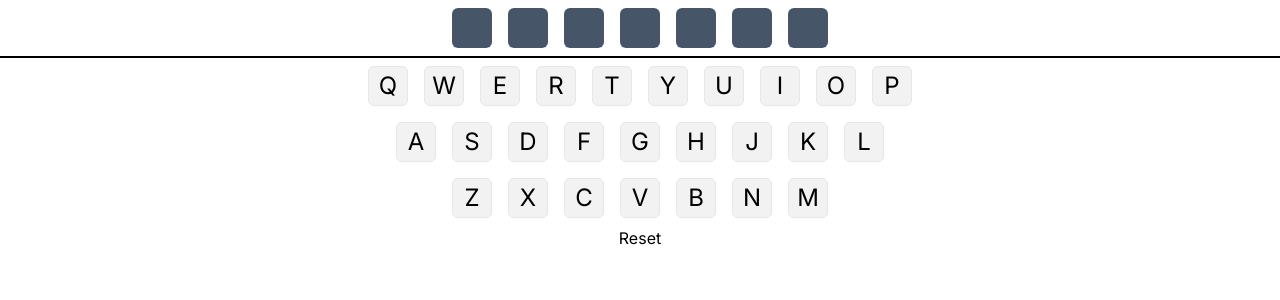
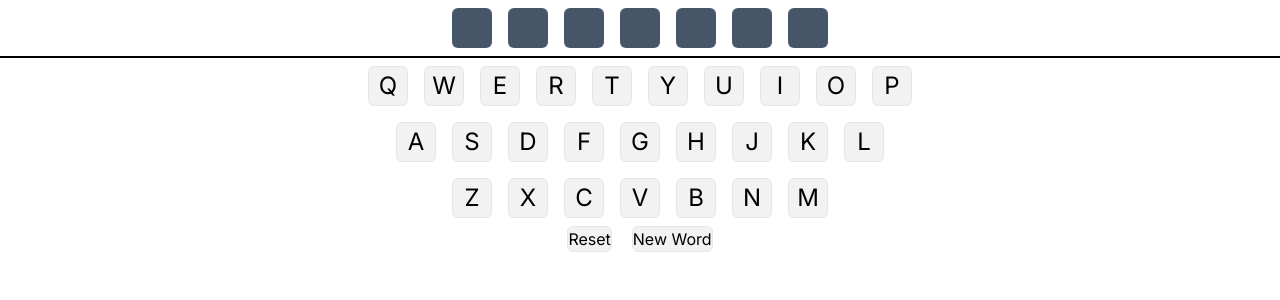
Before and after one commit to kristi000/hangman-game, a Next.js app: page / in a window 1280 px wide. Shown: the top 300 px of the page. Built offline with nearby package versions, Linux system fonts and the light colour scheme.

Commit message:
small fix

```diff
--- a/app/globals.css
+++ b/app/globals.css
@@ -6,4 +6,7 @@
   .keyboard-btn {
     @apply bg-[#f2f2f2] uppercase border duration-100  text-black text-2xl w-10 h-10 rounded-md flex justify-center items-center m-2;
   }
+  .control-btn {
+    @apply bg-[#f2f2f2] border rounded-md;
+  }
 }
--- a/components/Hangman.tsx
+++ b/components/Hangman.tsx
@@ -36,15 +36,15 @@ const Hangman = () => {
     ) {
       setIsWin(true)
     }
+    if (toGuessWord === "") {
+      setIsWin(false)
+    }
   }, [guessedLetters])
 
-  const checkHasWon = () => {
-    if (isWin) {
-      console.log("fitove karin")
-      setIsWin(false)
-      setToGuessWord(randomWord())
-      setGuessedLetters([])
-    }
+  const resetBtn = () => {
+    setIsWin(false)
+    setToGuessWord(randomWord())
+    setGuessedLetters([])
   }
   return (
     <div className="flex flex-col items-center">
@@ -59,7 +59,14 @@ const Hangman = () => {
       ) : (
         <div>loading...</div>
       )}
-      <button onClick={checkHasWon}>Reset</button>
+      <div className="flex flex-row items-center gap-5">
+        <button className="control-btn" onClick={resetBtn}>
+          Reset
+        </button>
+        <button className="control-btn" onClick={resetBtn}>
+          New Word
+        </button>
+      </div>
     </div>
   )
 }
```
